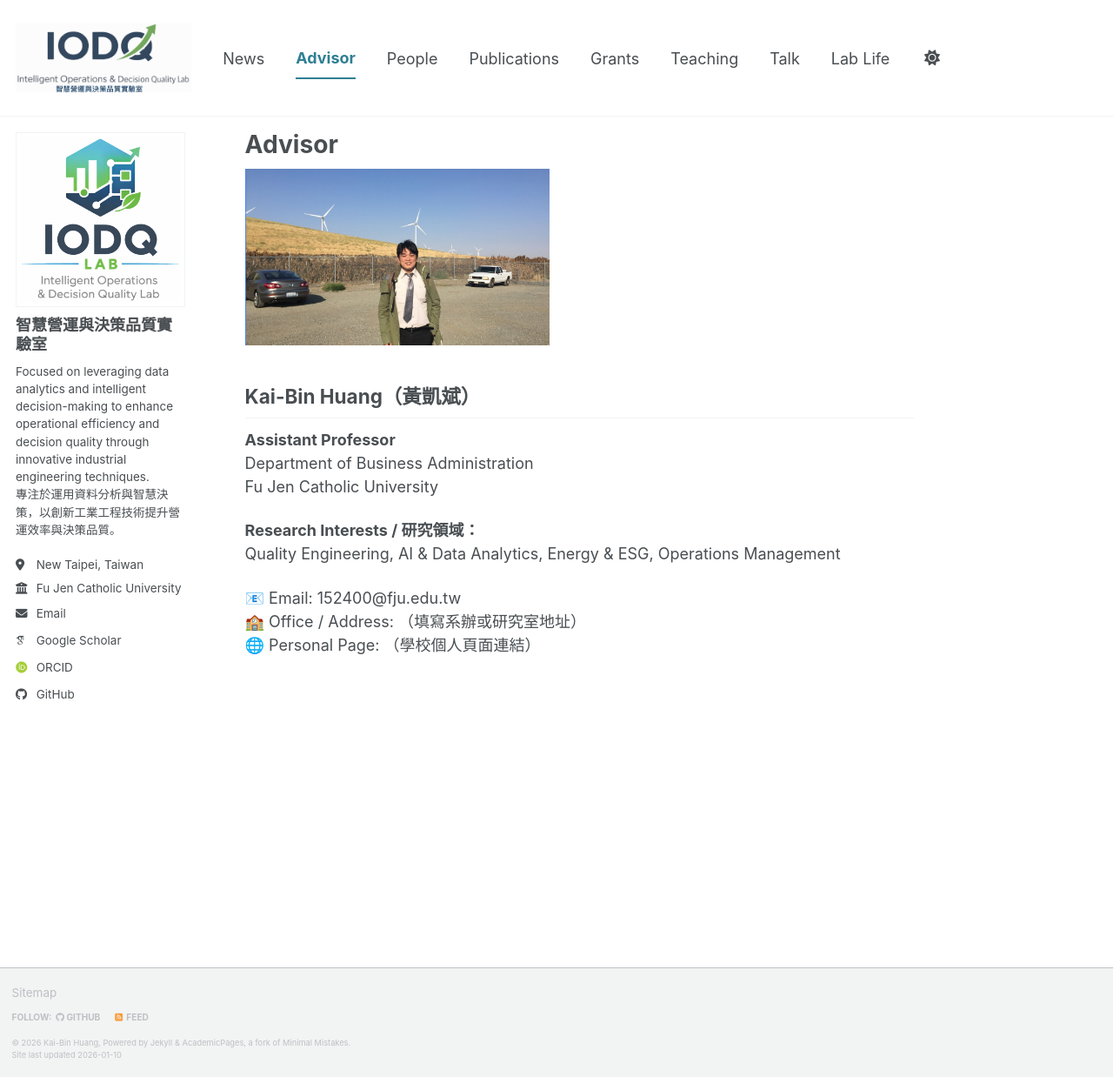
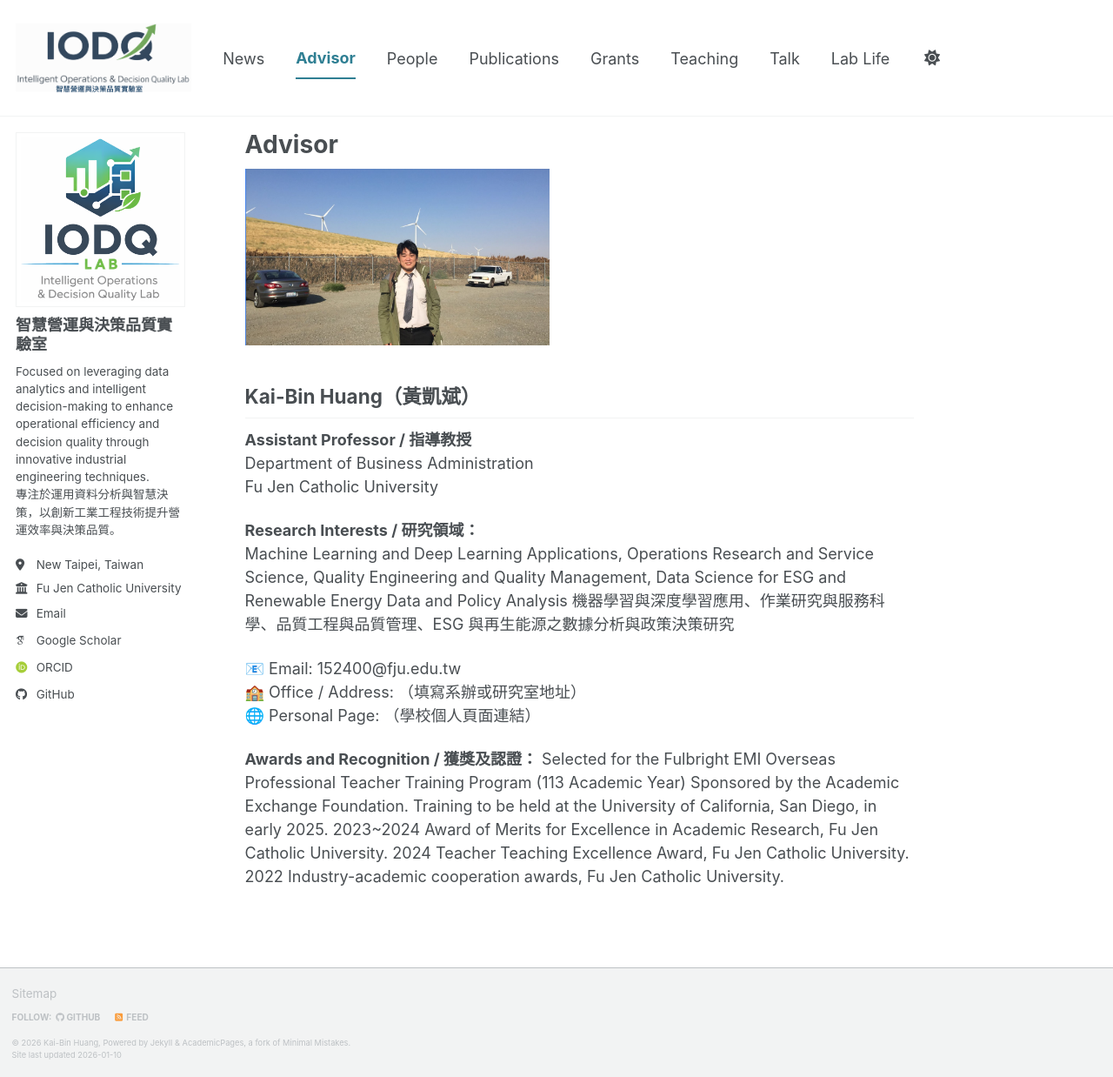
Before and after one commit to kbhuang188/kbhuang188.github.io, a Jekyll site: the page built from _pages/advisor.md, in a window 1280 px wide and 1238 px high. Shown: the whole window at 87% size. Built offline with Jekyll 4.4.1, drawn with Linux system fonts in a browser that asks for light colours; some web fonts are replaced; a script bundle is joined from its source files by our own code; library files that are not in the unit come from our copies.

Commit message:
Update advisor.md

```diff
--- a/_pages/advisor.md
+++ b/_pages/advisor.md
@@ -8,13 +8,21 @@ permalink: /advisor/
 </p>
 ## Kai-Bin Huang（黃凱斌）
 
-**Assistant Professor**
+**Assistant Professor / 指導教授**
 Department of Business Administration
 Fu Jen Catholic University
 
 **Research Interests / 研究領域：**
-Quality Engineering, AI & Data Analytics, Energy & ESG, Operations Management
+Machine Learning and Deep Learning Applications, Operations Research and Service Science, Quality Engineering and Quality Management, Data Science for ESG and Renewable Energy Data and Policy Analysis
+機器學習與深度學習應用、作業研究與服務科學、品質工程與品質管理、ESG 與再生能源之數據分析與政策決策研究
 
 📧 Email: 152400@fju.edu.tw
 🏫 Office / Address: （填寫系辦或研究室地址）
 🌐 Personal Page: （學校個人頁面連結）
+
+**Awards and Recognition / 獲獎及認證：**
+Selected for the Fulbright EMI Overseas Professional Teacher Training Program (113 Academic Year) Sponsored by the Academic Exchange Foundation.
+Training to be held at the University of California, San Diego, in early 2025.
+2023~2024 Award of Merits for Excellence in Academic Research, Fu Jen Catholic University.
+2024 Teacher Teaching Excellence Award, Fu Jen Catholic University.
+2022 Industry-academic cooperation awards, Fu Jen Catholic University.
```
